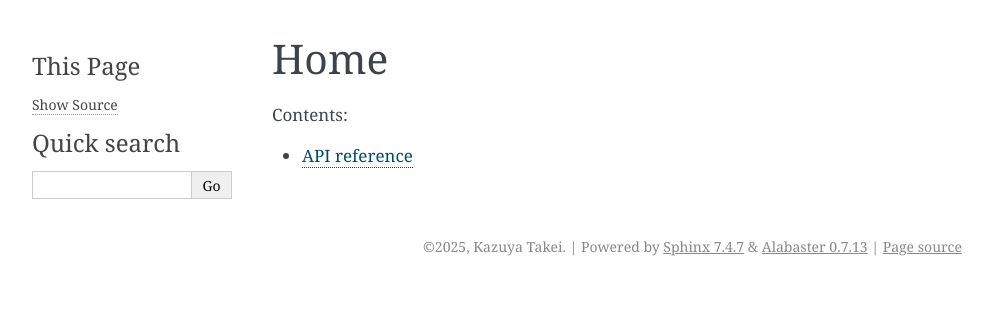
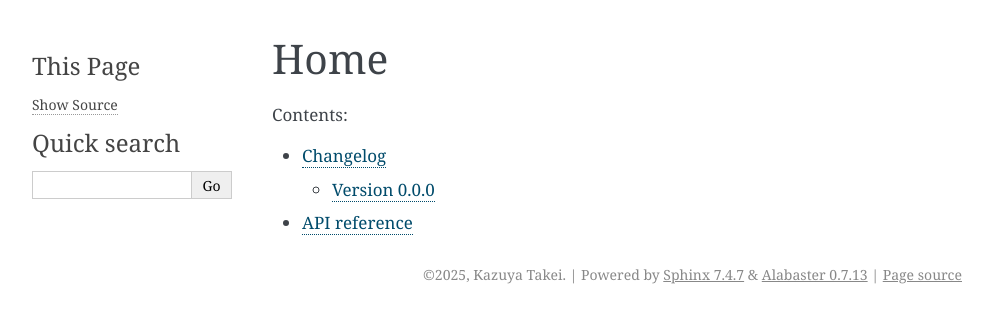
Before and after one commit to attakei/sass-embedded-python, a Sphinx documentation site: the page built from docs/index.rst, in a window 1280 px wide. Shown: the top 323 px of the page, without its empty margins (148-1141 px from the left). Built offline with Sphinx 7.4.7, drawn with Linux system fonts in a browser that asks for light colours; pages that are not in the unit, such as notebooks, are missing from menus.

Commit message:
docs: Add changelogs

```diff
--- /dev/null
+++ b/CHANGES.rst
@@ -0,0 +1,4 @@
+Version 0.0.0
+=============
+
+:Release date: (now development) (Asia/Tokyo)
--- a/docs/index.rst
+++ b/docs/index.rst
@@ -6,4 +6,5 @@ Home
    :maxdepth: 2
    :caption: Contents:
 
+   changelog
    api
```
Also changed, not shown: docs/changelog.rst (added, +7 -0 lines).
